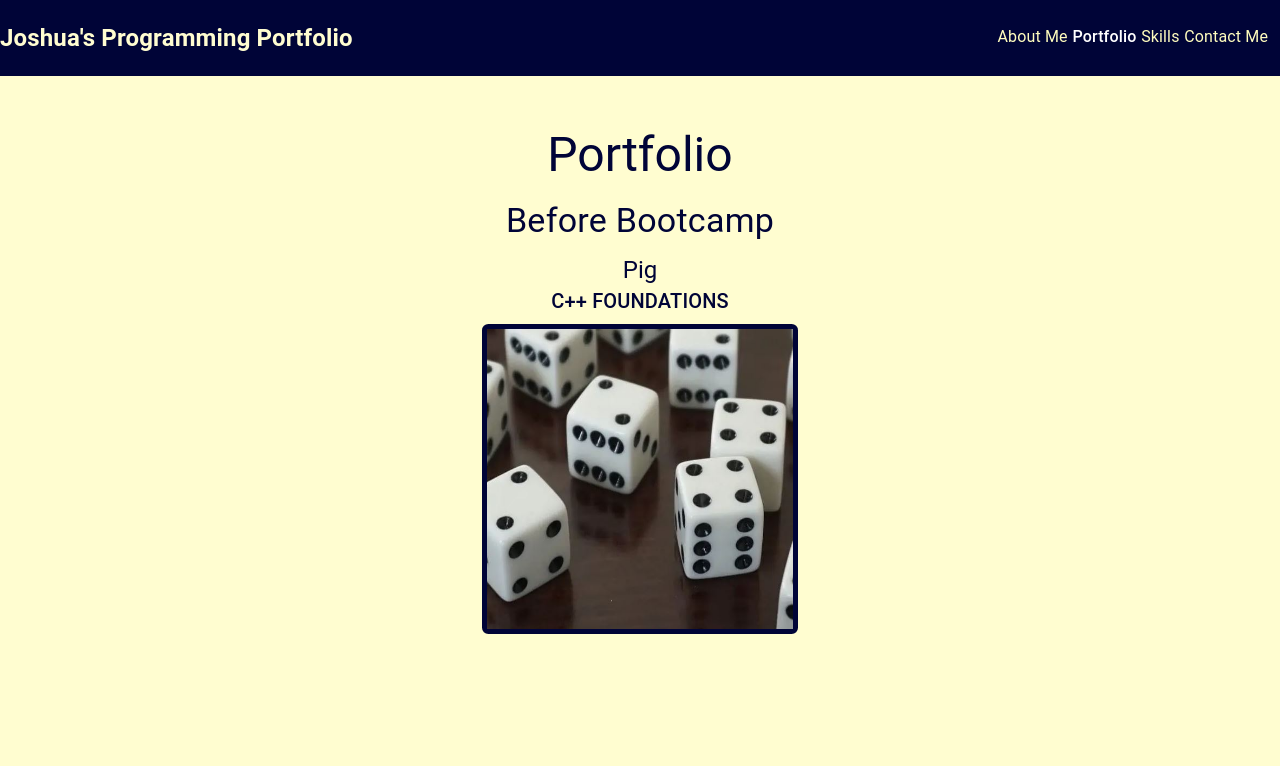
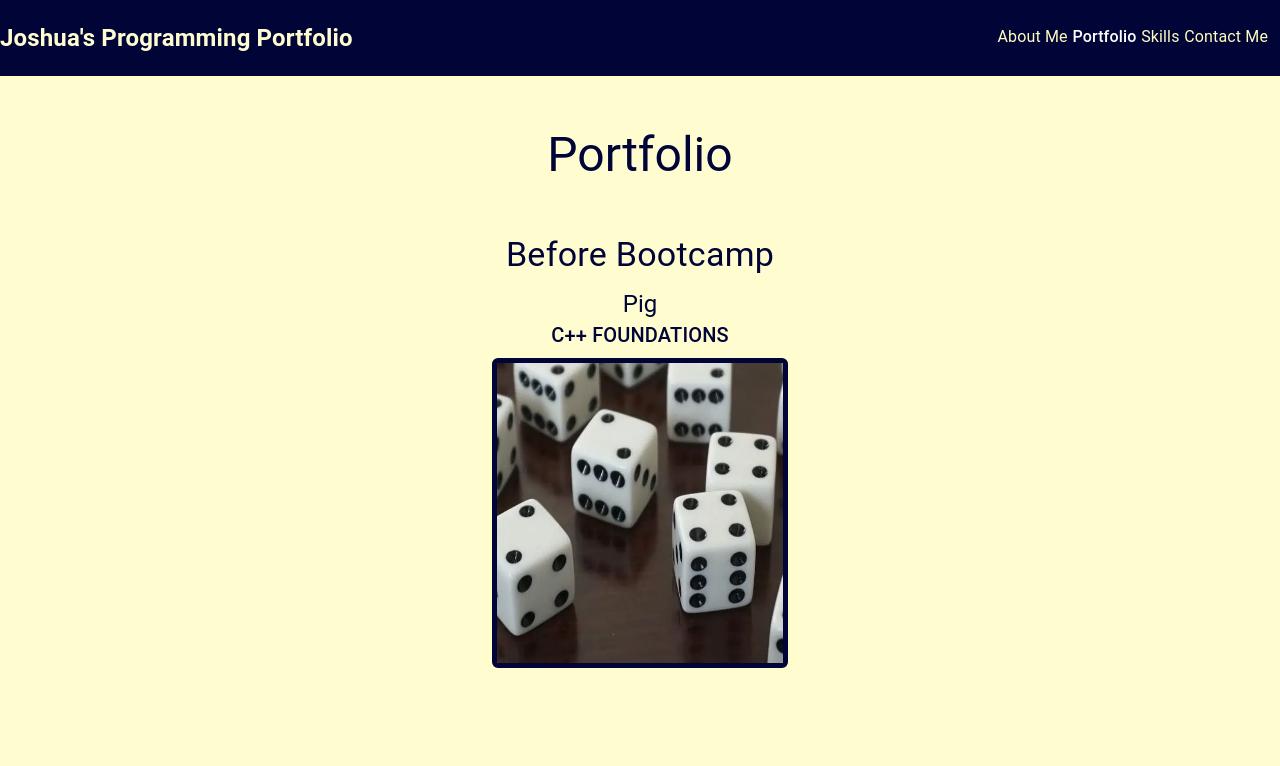
Before and after one commit to CoderJ01/material-ui-programming-portfolio, a React (Create React App) app: page /portfolio in a window 1280 px wide. Shown: the top 766 px of the page. Built offline with nearby package versions, Linux system fonts and the light colour scheme.

Commit message:
shift sections down as a group

```diff
--- a/src/pages/Portfolio/Portfolio.page.jsx
+++ b/src/pages/Portfolio/Portfolio.page.jsx
@@ -19,11 +19,13 @@ const Portfolio = () => {
             <Container maxWidth="md">
                 <Box sx={{ minHeight: '500vh', textAlign: 'center', marginTop: '6%', backgroundColor: 'rgb(255, 253, 208)' }}>
                     <Typography variant="h3" gutterBottom sx={{ color: 'rgb(0, 4, 55)' }}>Portfolio</Typography>
-                    <Section dataObj={beforeBootcamp} />
-                    <Section dataObj={bootcamp}/>
-                    <Section dataObj={selfTaught}/>
-                    <Section dataObj={certificates}/>
-                    <Section dataObj={resumeObj}/>
+                    <Container sx={{ marginTop: '6%' }}>
+                        <Section dataObj={beforeBootcamp} />
+                        <Section dataObj={bootcamp}/>
+                        <Section dataObj={selfTaught}/>
+                        <Section dataObj={certificates}/>
+                        <Section dataObj={resumeObj}/>
+                    </Container>
                 </Box>
             </Container>
         </React.Fragment>
```
